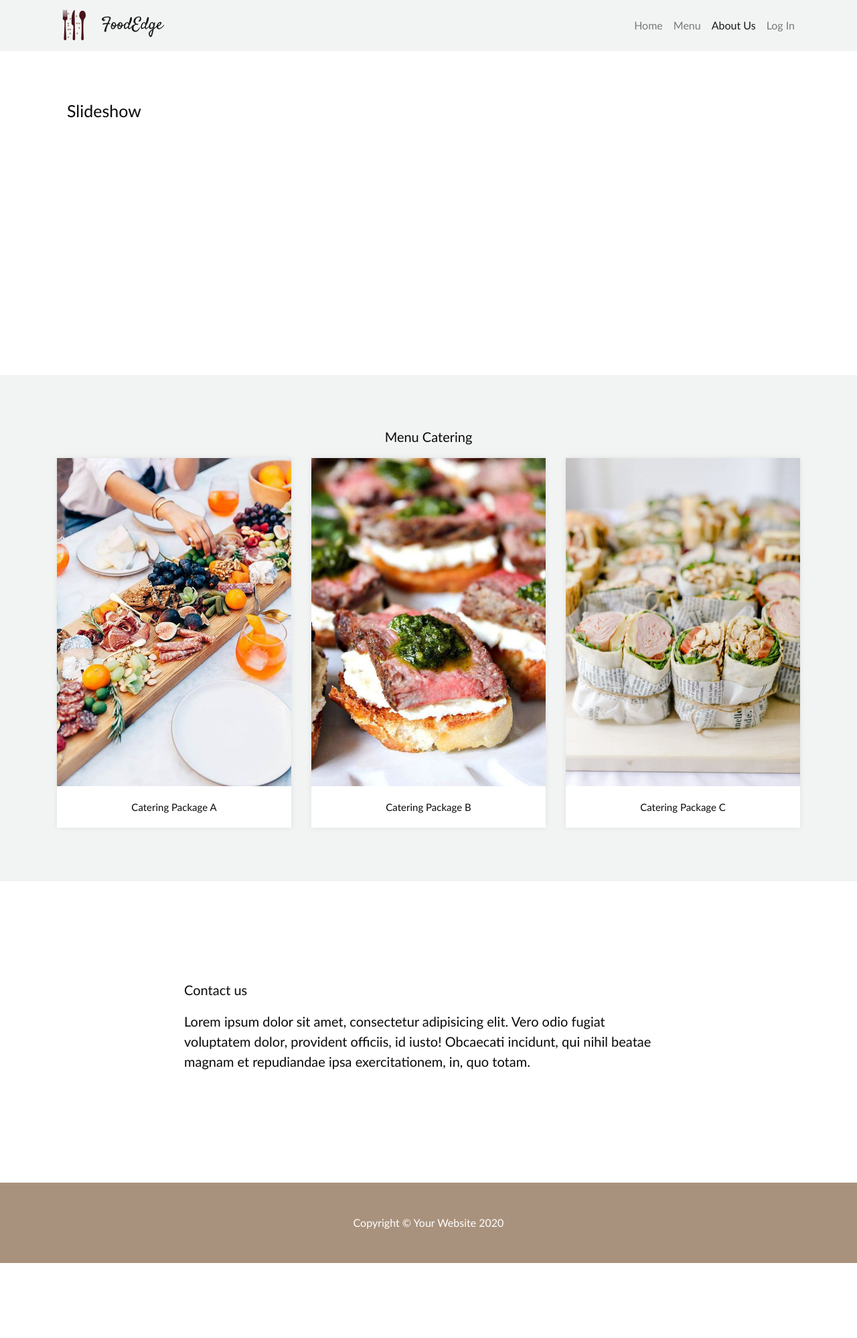
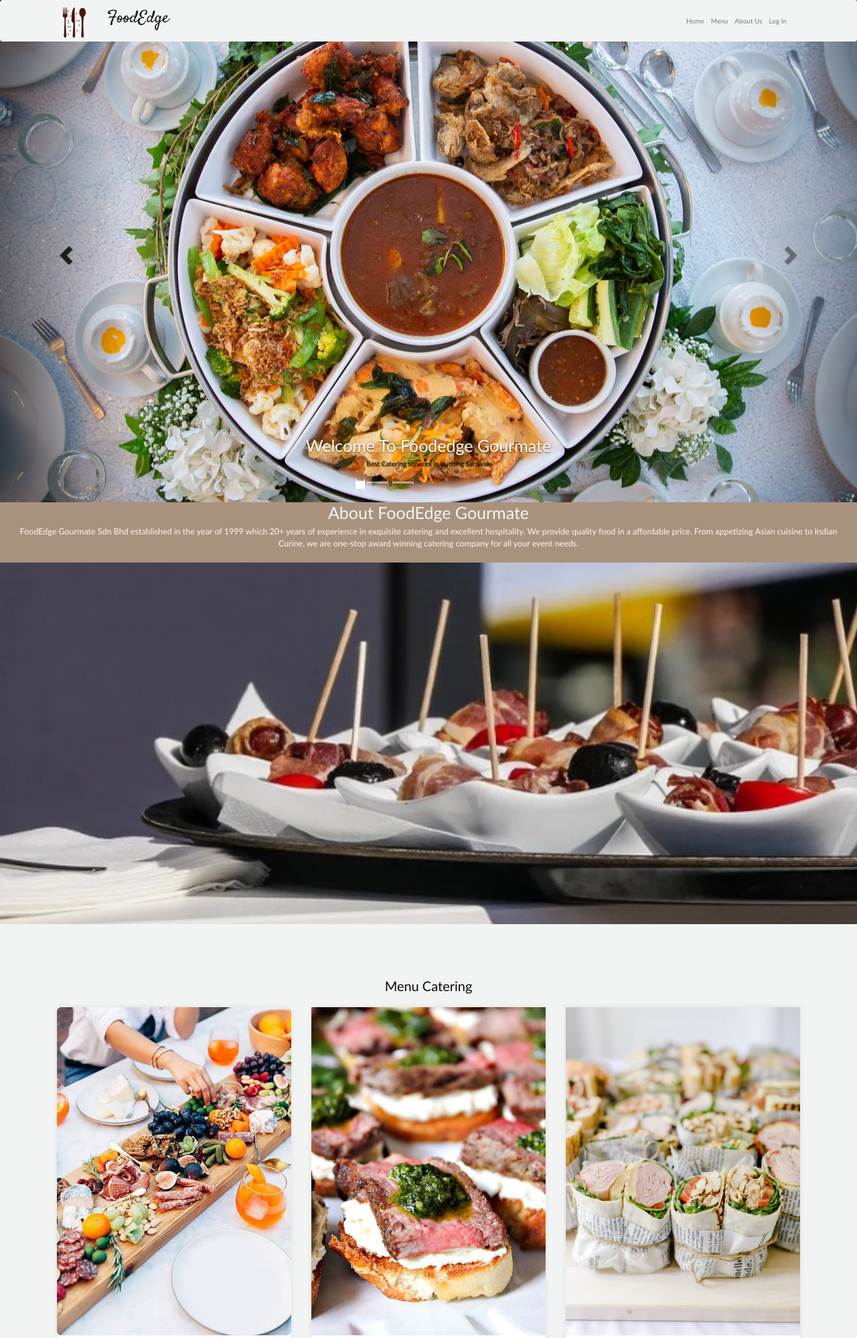
Before and after one commit to zensic/FCMS-Sprint1, a PHP site: page /ClientHomePage.php in a window 1280 px wide. Shown: the top 1998 px of the page at 67% size. Before the commit the page ends 1886 px from the top, so only its background shows below. Run offline with PHP 8.4, Linux system fonts and the light colour scheme; some libraries are stand-ins or nearby versions.

Commit message:
Push Client_homepage

```diff
--- a/ClientHomePage.php
+++ b/ClientHomePage.php
@@ -1,48 +1,120 @@
-<!DOCTYPE html>
+<!doctype html>
 <html lang="en">
 
 <head>
+  <meta charset="utf-8">
+  <meta http-equiv="X-UA-Compatible" content="IE=edge">
+  <meta name="viewport" content="width = device-width, initial-scale = 1">
+  <link rel="stylesheet" href="styles/Client_homepage.css">
+  <link rel="stylesheet" type="text/css" href="https://maxcdn.bootstrapcdn.com/bootstrap/3.3.7/css/bootstrap.min.css">
+  <title>Home | FoodEdge</title>
+  <?php
+  include 'include/NavBarStyle.php';
+  ?>
+  <style>
+    .slide1 {
+      background-image: url('images/homeslide1.png');
+      height: 750px;
+      background-repeat: no-repeat;
+      background-position: center;
+      background-size: cover;
+    }
 
-  <meta charset="utf-8">
-  <meta name="viewport" content="width=device-width, initial-scale=1, shrink-to-fit=no">
+    .slide2 {
+      background-image: url('images/homeslide2.png');
+      height: 750px;
+      background-repeat: no-repeat;
+      background-position: center;
+      background-size: cover;
+    }
 
-  <title>Homepage</title>
+    .slide3 {
+      background-image: url('images/homeslide3.png');
+      height: 750px;
+      background-repeat: no-repeat;
+      background-position: center;
+      background-size: cover;
+    }
 
-  <!-- Bootstrap core CSS -->
-  <link href="vendor/bootstrap/css/bootstrap.min.css" rel="stylesheet">
-
-  <!-- Custom styles for this template -->
-  <link href="styles/client_catering.css" rel="stylesheet">
-  <link href="https://fonts.googleapis.com/css2?family=Satisfy&display=swap" rel="stylesheet">
-
+    #fixedImage {
+      background-image: url("images/fixed.jpeg");
+      background-size: cover;
+      background-attachment: fixed;
+      height: 30%;
+      width: 100%;
+      background-size: cover;
+    }
+  </style>
 </head>
 
-<body id="page-top">
+<body>
+  <?php
+  include 'include/ClientsNavBar.php';
+  ?>
+  <div id="theCarousel" class="carousel slide" data-ride="carousel">
 
-  <!-- Navigation -->
-  <nav class="navbar navbar-expand-lg navbar-light fixed-top" id="mainNav">
-    <div class="container">
-      <a class="navbar-brand" href="#page-top"><img src='images/logo.png' width='50' id="logo"></a>
-      <a class="navbar-brand js-scroll-trigger" href="#page-top" id="company">FoodEdge</a>
-      <button class="navbar-toggler" type="button" data-toggle="collapse" data-target="#navbarResponsive" aria-controls="navbarResponsive" aria-expanded="false" aria-label="Toggle navigation">
-        <span class="navbar-toggler-icon"></span>
-      </button>
-      <div class="collapse navbar-collapse" id="navbarResponsive">
-        <ul class="navbar-nav ml-auto">
-          <li class="nav-item"><a class="nav-link js-scroll-trigger" href="#page-top">Home</a></li>
-          <li class="nav-item"><a class="nav-link js-scroll-trigger" href="#menu">Menu</a></li>
-          <li class="nav-item"><a class="nav-link js-scroll-trigger" href="#contact">About Us</a></li>
-          <li class="nav-item"><a class="nav-link js-scroll-trigger" href="#">Log In</a></li>
-        </ul>
+    <ol class="carousel-indicators">
+      <li data-target="#theCarousel" data-slide-to="0" class="active"> </li>
+      <li data-target="#theCarousel" data-slide-to="1"> </li>
+      <li data-target="#theCarousel" data-slide-to="2"> </li>
+    </ol>
+
+    <!-- Define the text to place over the image -->
+    <div class="carousel-inner">
+      <div class="item active">
+        <div class="slide1"></div>
+        <div class="carousel-caption">
+          <h1>Welcome To Foodedge Gourmate</h1>
+          <p>Best Catering services in Kuching Sarawak</p>
+
         </div>
       </div>
-  </nav>
+      <div class="item">
+        <div class="slide2"></div>
+        <div class="carousel-caption">
+          <h1>Welcome To Foodedge Gourmate</h1>
+          <p>Best Catering services in Kuching Sarawak</p>
+        </div>
+      </div>
+      <div class="item">
+        <div class="slide3"></div>
+        <div class="carousel-caption">
+          <h1>Welcome To Foodedge Gourmate</h1>
+          <p>Best Catering services in Kuching Sarawak</p>
+        </div>
+      </div>
+    </div>
 
-  <section id="slideshow">
-      <div class="container">
-          <div class="col-md-12">
-              <h1>Slideshow</h1>
+
+    <a class="left carousel-control" href="#theCarousel" data-slide="prev">
+      <span class="glyphicon glyphicon-chevron-left"> </span>
+    </a>
+    <a class="right carousel-control" href="#theCarousel" data-slide="next">
+      <span class="glyphicon glyphicon-chevron-right"></span>
+    </a>
   </div>
+  <!--endofslide-->
+
+  <div class="container-fluid padding" id="aboutushome">
+    <div class="row welcome text-center text-white">
+      <div class="col-12">
+        <h1 class="display-5">About FoodEdge Gourmate</h1>
+      </div>
+      <hr>
+      <div class="col-12">
+        <p class="lead">
+          FoodEdge Gourmate Sdn Bhd established in the year of 1999 which 20+ years of experience
+          in exquisite catering and excellent hospitality. We provide quality food in a affordable price.
+          From appetizing Asian cuisine to Indian Curine, we are one-stop award winning catering company for all your event needs.
+
+        </p>
+      </div>
+    </div>
+  </div>
+  <!-- end of aboutus-->
+  <section id="fixedImage">
+    <div class="container gap">
+
     </div>
   </section>
 
@@ -93,36 +165,37 @@
       </div>
     </div>
   </section>
+  <section id="fixedImage">
+    <div class="container gap">
 
-  <section id="contact">
-    <div class="container">
-      <div class="row">
-        <div class="col-lg-8 mx-auto">
-          <h2>Contact us</h2>
-          <p class="lead">Lorem ipsum dolor sit amet, consectetur adipisicing elit. Vero odio fugiat voluptatem dolor, provident officiis, id iusto! Obcaecati incidunt, qui nihil beatae magnam et repudiandae ipsa exercitationem, in, quo totam.</p>
+    </div>
+  </section>
+
+
+  <footer class="bg-primary text-white" id="footermain">
+    <div id="footerimage">
+      <div class="container py-12">
+        <div class="row text-center">
+          <div class="col-lg-12 ">
+            <h4>About Us</h4>
+            <p> 082-8865234</p>
+            <p>enquiry@foodedge.com</p>
+            <p>Jalan Song</p>
+            <p>Kuching, Sarawak, Malaysia</p>
           </div>
         </div>
       </div>
-  </section>
+    </div>
+    <div class="container-fluid text-center bg-secondary" id="copyright">
+      &copy; 2020. All right are Reserved by FoodEdge Gourmate
+    </div>
 
-  <!-- Footer -->
-  <footer class="py-5">
-    <div class="container">
-      <p class="m-0 text-center text-white">Copyright &copy; Your Website 2020</p>
-    </div>
-    <!-- /.container -->
   </footer>
 
-  <!-- Bootstrap core JavaScript -->
-  <script src="vendor/jquery/jquery.min.js"></script>
-  <script src="vendor/bootstrap/js/bootstrap.bundle.min.js"></script>
 
-  <!-- Plugin JavaScript -->
-  <script src="vendor/jquery-easing/jquery.easing.min.js"></script>
-
-  <!-- Custom JavaScript for this theme -->
-  <script src="js/scrolling-nav.js"></script>
-
+  <script src="https://ajax.googleapis.com/ajax/libs/jquery/2.1.3/jquery.min.js"></script>
+  <script src="https://maxcdn.bootstrapcdn.com/bootstrap/3.3.7/js/bootstrap.min.js" integrity="sha384-Tc5IQib027qvyjSMfHjOMaLkfuWVxZxUPnCJA7l2mCWNIpG9mGCD8wGNIcPD7Txa" crossorigin="anonymous"></script>
+  <!--script src="js/jquery"-->
 </body>
 
 </html>
--- a/styles/client_homepage.css
+++ b/styles/client_homepage.css
@@ -1,27 +1,3 @@
-.slide1 {
-    background-image: url('images/homeslide1.png');
-    height: 750px;
-    background-repeat: no-repeat;
-    background-position: center;
-    background-size: cover;
-  }
-
-  .slide2 {
-    background-image: url('images/homeslide2.png');
-    height: 750px;
-    background-repeat: no-repeat;
-    background-position: center;
-    background-size: cover;
-  }
-
-  .slide3 {
-    background-image: url('images/homeslide3.png');
-    height: 750px;
-    background-repeat: no-repeat;
-    background-position: center;
-    background-size: cover;
-  }
-
   .footera {
     background-color: #5E503F;
     color: grey;
@@ -66,12 +42,3 @@
     padding-top: 40px;
     padding-bottom: 40px;
   }
-
-  #fixedImage {
-    background-image: url("images/fixed.jpeg");
-    background-size: cover;
-    background-attachment: fixed;
-    height: 30%;
-    width: 100%;
-    background-size: cover;
-  }
```
Lines whose indentation alone changed are shown as unchanged.
